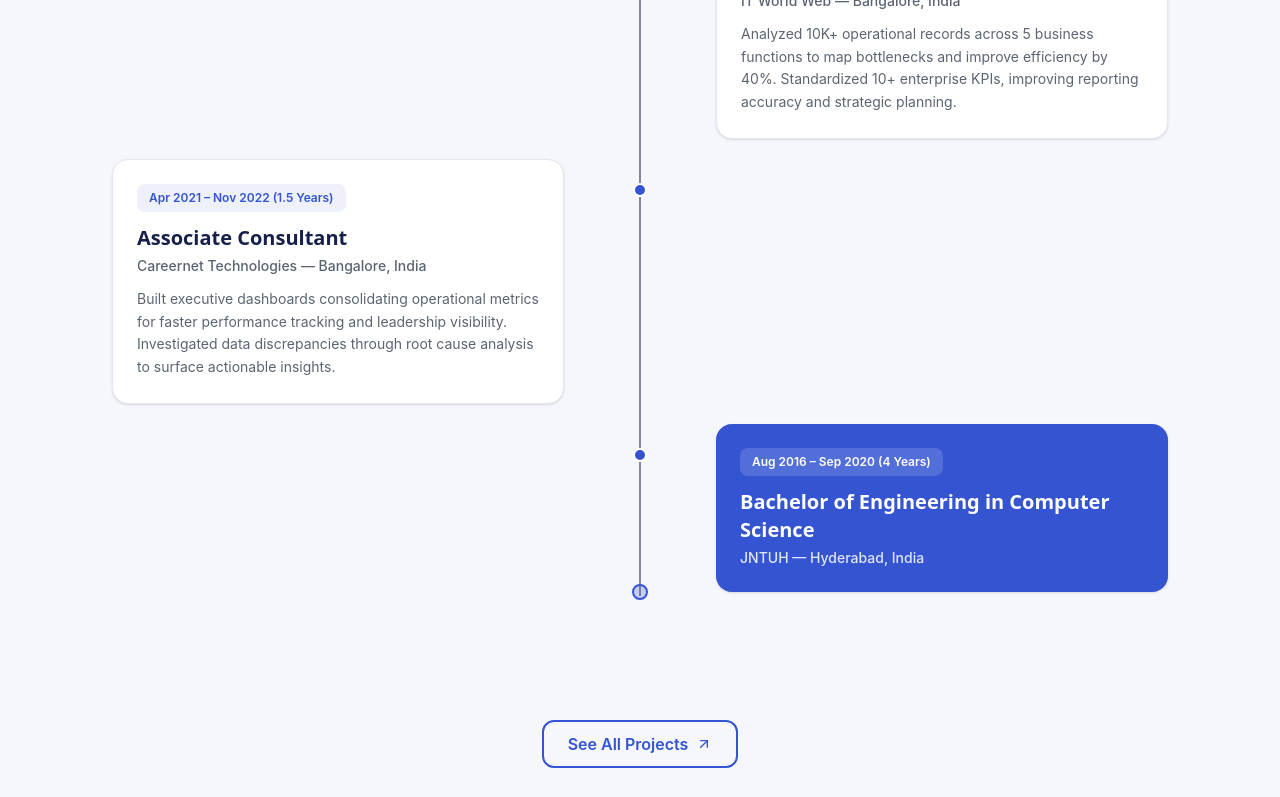
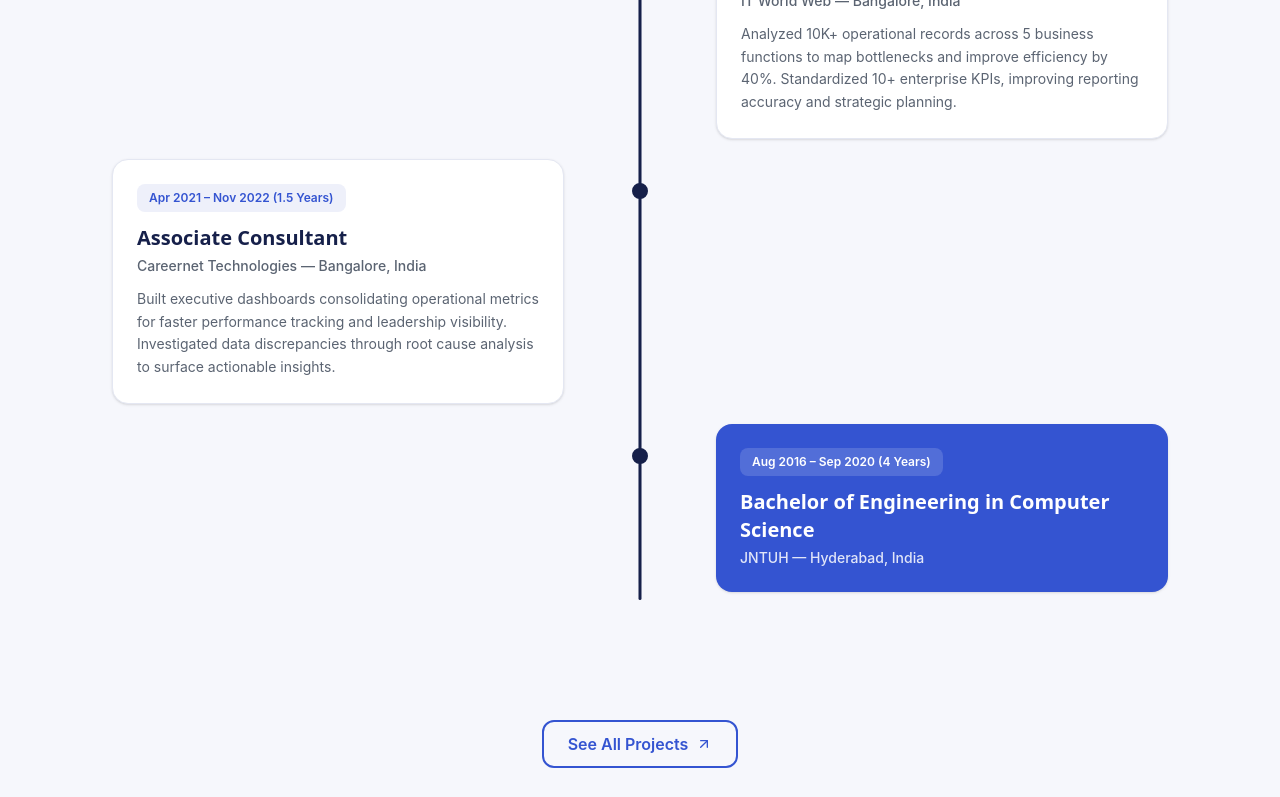
Before and after one commit to viharireddy2-byte/Portfolio, a React (Vite) app: page / in a window 1280 px wide. Shown: the part 1407-2204 px from the top of the page. Built offline with nearby package versions, Linux system fonts and the light colour scheme.

Commit message:
Match timeline scroll behavior and card hover to reference

```diff
--- a/src/components/Journey.jsx
+++ b/src/components/Journey.jsx
@@ -3,17 +3,28 @@ import { journey } from "../data/profile";
 
 export default function Journey() {
   const lineRef = useRef(null);
+  const dotRefs = useRef([]);
   const [progress, setProgress] = useState(0);
+  const [passedIndices, setPassedIndices] = useState(new Set());
 
   useEffect(() => {
     const onScroll = () => {
       const el = lineRef.current;
-      if (!el) return;
-      const rect = el.getBoundingClientRect();
-      const viewportCenter = window.innerHeight * 0.5;
-      // 0 when the line's top is at viewport center, 1 when its bottom reaches viewport center.
-      const raw = (viewportCenter - rect.top) / (rect.height || 1);
-      setProgress(Math.min(1, Math.max(0, raw)));
+      if (el) {
+        const rect = el.getBoundingClientRect();
+        const viewportCenter = window.innerHeight * 0.5;
+        // 0 when the line's top is at viewport center, 1 when its bottom reaches viewport center.
+        const raw = (viewportCenter - rect.top) / (rect.height || 1);
+        setProgress(Math.min(1, Math.max(0, raw)));
+      }
+
+      const passed = new Set();
+      dotRefs.current.forEach((dotEl, i) => {
+        if (!dotEl) return;
+        const dRect = dotEl.getBoundingClientRect();
+        if (dRect.top < window.innerHeight * 0.5) passed.add(i);
+      });
+      setPassedIndices(passed);
     };
     onScroll();
     window.addEventListener("scroll", onScroll, { passive: true });
@@ -32,44 +43,38 @@ export default function Journey() {
         </h2>
 
         <div className="relative">
-          {/* Base track */}
+          {/* Base track — the "unread" portion of the timeline */}
           <div
             ref={lineRef}
-            className="absolute left-1/2 -translate-x-1/2 top-2 bottom-2 w-px bg-line hidden md:block"
+            className="absolute left-1/2 -translate-x-1/2 top-2 bottom-2 w-[3px] rounded-full bg-line hidden md:block"
           />
-          <div className="absolute left-4 top-2 bottom-2 w-px bg-line md:hidden" />
+          <div className="absolute left-4 top-2 bottom-2 w-[3px] rounded-full bg-line md:hidden" />
 
-          {/* Filled progress line — grows from the top as you scroll, tracking the ball */}
+          {/* Filled line — grows from the top as you scroll, always in sync with scroll position */}
           <div
-            className="hidden md:block absolute left-1/2 -translate-x-1/2 top-2 w-px bg-navy dark:bg-white transition-[height] duration-150 ease-out"
-            style={{ height: `calc(${progress * 100}% - ${progress > 0 ? "4px" : "0px"})` }}
+            className="hidden md:block absolute left-1/2 -translate-x-1/2 top-2 w-[3px] rounded-full bg-navy dark:bg-white transition-[height] duration-150 ease-out"
+            style={{ height: `${progress * 100}%` }}
             aria-hidden="true"
           />
           <div
-            className="md:hidden absolute left-4 top-2 w-px bg-navy dark:bg-white transition-[height] duration-150 ease-out"
-            style={{ height: `calc(${progress * 100}% - ${progress > 0 ? "4px" : "0px"})` }}
-            aria-hidden="true"
-          />
-
-          {/* Scroll-tracked marker — moves down the line as you read through the timeline */}
-          <div
-            className="hidden md:block absolute left-1/2 -translate-x-1/2 w-4 h-4 rounded-full bg-blue/25 border-2 border-blue z-20 transition-[top] duration-150 ease-out"
-            style={{ top: `calc(${progress * 100}% - 8px)` }}
-            aria-hidden="true"
-          />
-          <div
-            className="md:hidden absolute left-4 -translate-x-1/2 w-4 h-4 rounded-full bg-blue/25 border-2 border-blue z-20 transition-[top] duration-150 ease-out"
-            style={{ top: `calc(${progress * 100}% - 8px)` }}
+            className="md:hidden absolute left-4 top-2 w-[3px] rounded-full bg-navy dark:bg-white transition-[height] duration-150 ease-out"
+            style={{ height: `${progress * 100}%` }}
             aria-hidden="true"
           />
 
           <div className="flex flex-col gap-4 md:gap-5">
             {journey.map((item, i) => {
               const isLeft = i % 2 === 0;
+              const passed = passedIndices.has(i);
               return (
                 <div key={item.id} className="relative md:grid md:grid-cols-2 md:gap-10 items-start">
                   <span
-                    className="absolute left-4 md:left-1/2 top-6 md:-translate-x-1/2 w-3.5 h-3.5 rounded-full bg-blue border-2 border-white dark:border-[#0b1220] z-10"
+                    ref={(el) => (dotRefs.current[i] = el)}
+                    className={`absolute left-4 md:left-1/2 top-6 md:-translate-x-1/2 w-4 h-4 rounded-full z-10 transition-colors duration-200 ${
+                      passed
+                        ? "bg-navy dark:bg-white border-2 border-navy dark:border-white"
+                        : "bg-white dark:bg-[#0b1220] border-2 border-line"
+                    }`}
                     aria-hidden="true"
                   />
 
@@ -95,38 +100,62 @@ function JourneyCard({ item }) {
 
   return (
     <div
-      className={`w-full rounded-2xl p-6 shadow-sm hover-lift ${
-        highlighted ? "bg-blue text-white" : "card-surface"
+      className={`group w-full rounded-2xl p-6 shadow-sm transition-all duration-200 hover:-translate-y-1 hover:shadow-xl ${
+        highlighted
+          ? "bg-blue text-white"
+          : "card-surface hover:bg-blue hover:border-blue"
       }`}
     >
       <span
-        className={`inline-block text-xs font-semibold px-3 py-1.5 rounded-lg mb-3 ${
-          highlighted ? "bg-white/15 text-white" : "bg-chip text-blue"
+        className={`inline-block text-xs font-semibold px-3 py-1.5 rounded-lg mb-3 transition-colors duration-200 ${
+          highlighted
+            ? "bg-white/15 text-white"
+            : "bg-chip text-blue group-hover:bg-white/15 group-hover:text-white"
         }`}
       >
         {item.start} – {item.end}
         {item.duration ? ` (${item.duration})` : ""}
       </span>
 
-      <h3 className={`font-display font-bold text-xl ${highlighted ? "text-white" : "text-navy"}`}>
+      <h3
+        className={`font-display font-bold text-xl transition-colors duration-200 ${
+          highlighted ? "text-white" : "text-navy group-hover:text-white"
+        }`}
+      >
         {item.title}
       </h3>
-      <p className={`text-sm mt-1 font-medium ${highlighted ? "text-white/85" : "text-slate"}`}>
+      <p
+        className={`text-sm mt-1 font-medium transition-colors duration-200 ${
+          highlighted ? "text-white/85" : "text-slate group-hover:text-white/85"
+        }`}
+      >
         {item.org}
       </p>
 
       {item.description && (
-        <p className={`text-sm mt-3 leading-relaxed ${highlighted ? "text-white/85" : "text-slate"}`}>
+        <p
+          className={`text-sm mt-3 leading-relaxed transition-colors duration-200 ${
+            highlighted ? "text-white/85" : "text-slate group-hover:text-white/85"
+          }`}
+        >
           {item.description}
         </p>
       )}
 
       {item.coursework && (
         <div className="mt-3">
-          <p className={`text-sm font-semibold ${highlighted ? "text-white" : "text-navy"}`}>
+          <p
+            className={`text-sm font-semibold transition-colors duration-200 ${
+              highlighted ? "text-white" : "text-navy group-hover:text-white"
+            }`}
+          >
             Relevant Coursework:
           </p>
-          <p className={`text-sm mt-1 leading-relaxed ${highlighted ? "text-white/85" : "text-slate"}`}>
+          <p
+            className={`text-sm mt-1 leading-relaxed transition-colors duration-200 ${
+              highlighted ? "text-white/85" : "text-slate group-hover:text-white/85"
+            }`}
+          >
             {item.coursework.join(", ")}
           </p>
         </div>
```
